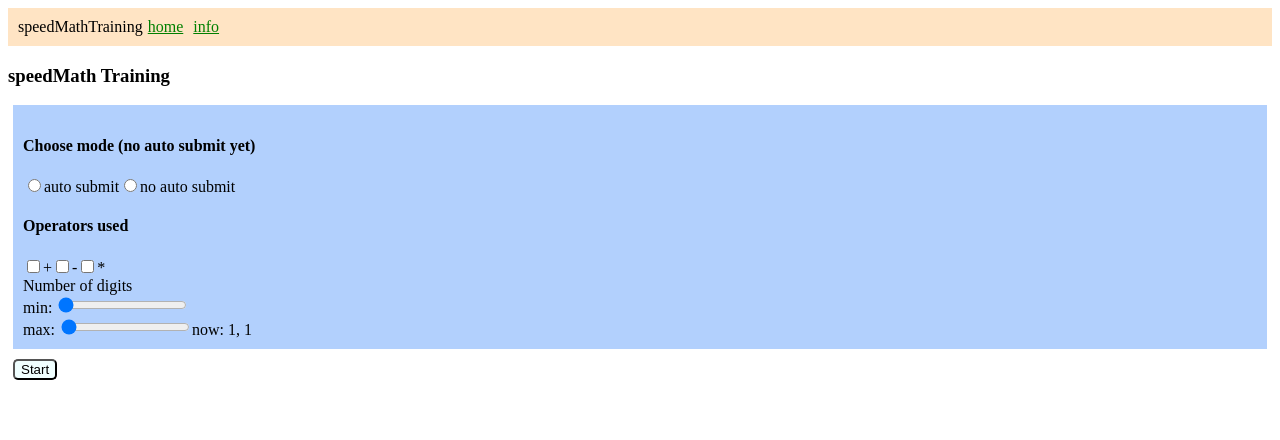
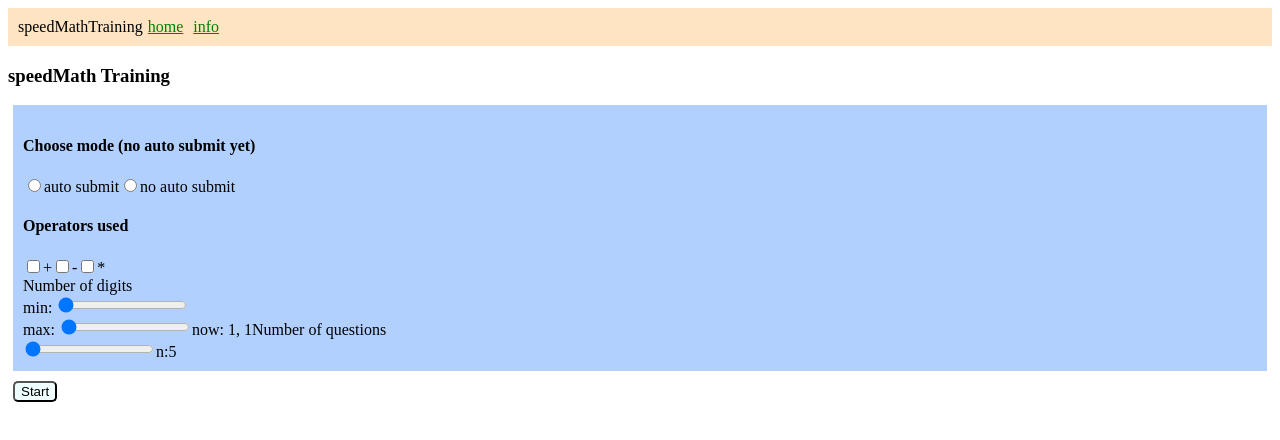
Before and after one commit to ViLP357/speedMathTraining, a React (Vite) app in the folder frontend/speedMathTrainingFrontend/: page / in a window 1280 px wide. Shown: the top 440 px of the page. Built offline with nearby package versions, Linux system fonts and the light colour scheme.

Commit message:
add question number adjuster

```diff
--- a/frontend/speedMathTrainingFrontend/src/components/GamePage.tsx
+++ b/frontend/speedMathTrainingFrontend/src/components/GamePage.tsx
@@ -15,6 +15,7 @@ const GamePage = () => {
   const [started, setStarted] = useState<boolean>(false);
   const [errorMessage, setErrorMessage ] = useState<string>("");
   const [range, setRange] = useState<number[]>([1,1])
+  const [ numberOfQuestions, setNumberOfQuestions] = useState<number>(5)
 
   const handleOperatorChange = (e : React.ChangeEvent<HTMLInputElement>) => {
     const {checked} = e.target
@@ -42,8 +43,10 @@ const GamePage = () => {
       } else if(event.target.id==="maxinp") {
         setRange(prev=>[prev[0], Number(event.target.value)]);
         setRange(prev=>[Math.min(prev[0], prev[1]), prev[1]]);
+      } else if(event.target.id === "inpNumberOfQuestions") {
+        setNumberOfQuestions(Number(event.target.value))
       }
-      console.log("nyt: " + range)
+      //console.log("nyt: " + range)
 
   }
 
@@ -74,8 +77,10 @@ const GamePage = () => {
           <br></br>
           max: <input id="maxinp" type = "range" min="1" max="5" value = {range[1]} onChange={handleChange}/>
           now: {range[0]}, {range[1]}
-
-
+        Number of questions
+        <br></br>
+        <input id = "inpNumberOfQuestions" type = "range" min="5" max="20" step = "5" value = {numberOfQuestions} onChange={handleChange}/>
+        n:{numberOfQuestions}
 
         </div>
         <button className={styles.basicButton}onClick={startGame}> Start</button>
@@ -86,7 +91,7 @@ const GamePage = () => {
   return (
     <div>
       <h3>{siteName}</h3>
-      <QuestionArea acceptedOperators ={operators} setStarted = {setStarted} digits = {range}/>
+      <QuestionArea acceptedOperators ={operators} setStarted = {setStarted} digits = {range} numberOfQuestions={numberOfQuestions}/>
     </div>
 
   )
--- a/frontend/speedMathTrainingFrontend/src/components/QuestionArea.tsx
+++ b/frontend/speedMathTrainingFrontend/src/components/QuestionArea.tsx
@@ -20,7 +20,7 @@ const generateQuestion = (operators: Operator[], digits: number[]) => {
   return q;
 }
 
-const QuestionArea = ({acceptedOperators, setStarted, digits} : QuestionAreaProps) => {
+const QuestionArea = ({acceptedOperators, setStarted, digits, numberOfQuestions} : QuestionAreaProps) => {
   //console.log(`acc ${acceptedOperators}`);
 
   const operators: Operator[] = [];
@@ -51,7 +51,7 @@ const QuestionArea = ({acceptedOperators, setStarted, digits} : QuestionAreaProp
   const [seconds, setSeconds ] = useState<number>(0);
   const [questionList] = useState<Question[]>(()=> {
     const questions: Question[] = [];
-    for (let i = 0; i<10;i++) {
+    for (let i = 0; i<numberOfQuestions;i++) {
       questions.push(generateQuestion(operators, digits))
     }
     return questions
--- a/frontend/speedMathTrainingFrontend/src/types.ts
+++ b/frontend/speedMathTrainingFrontend/src/types.ts
@@ -14,6 +14,7 @@ export type QuestionAreaProps = {
   acceptedOperators: OperatorsStates;
   setStarted: React.Dispatch<React.SetStateAction<boolean>>
   digits: number[]
+  numberOfQuestions: number
 };
 
 export type TimerProps = {
```
